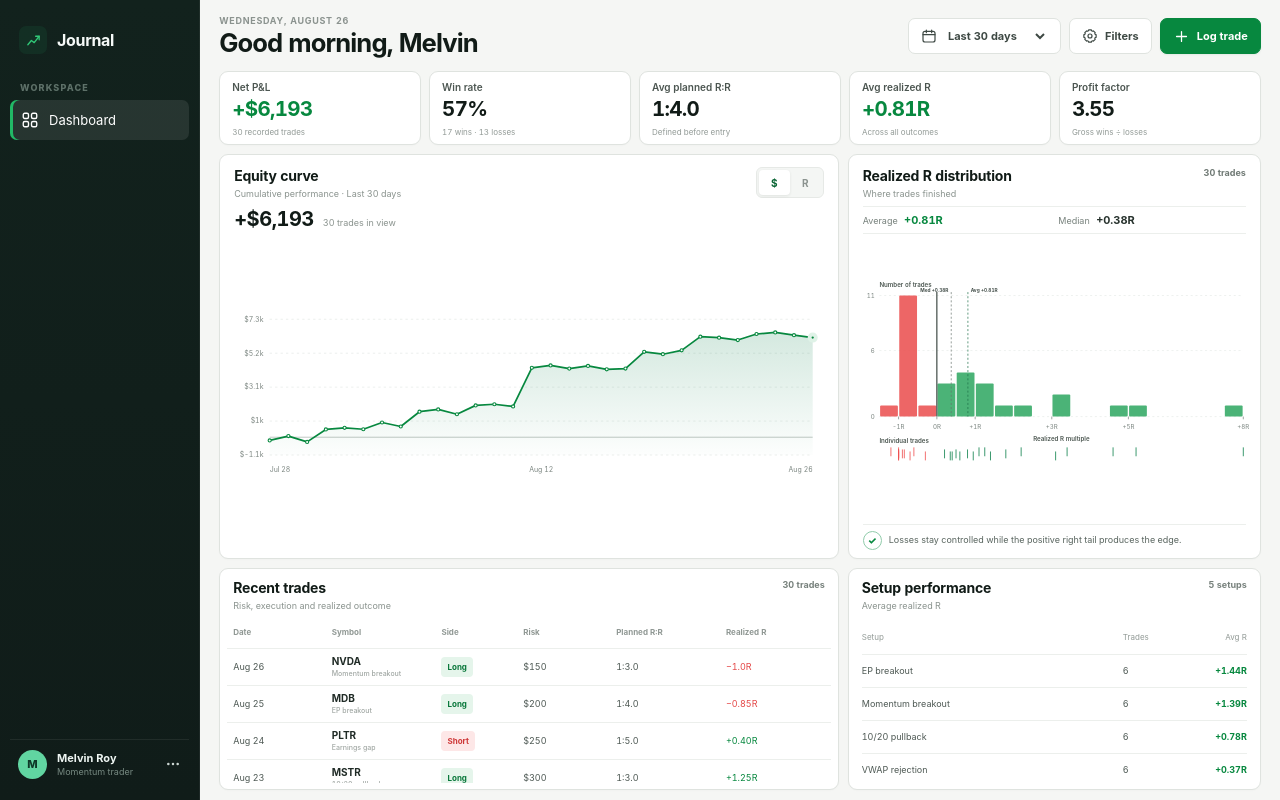
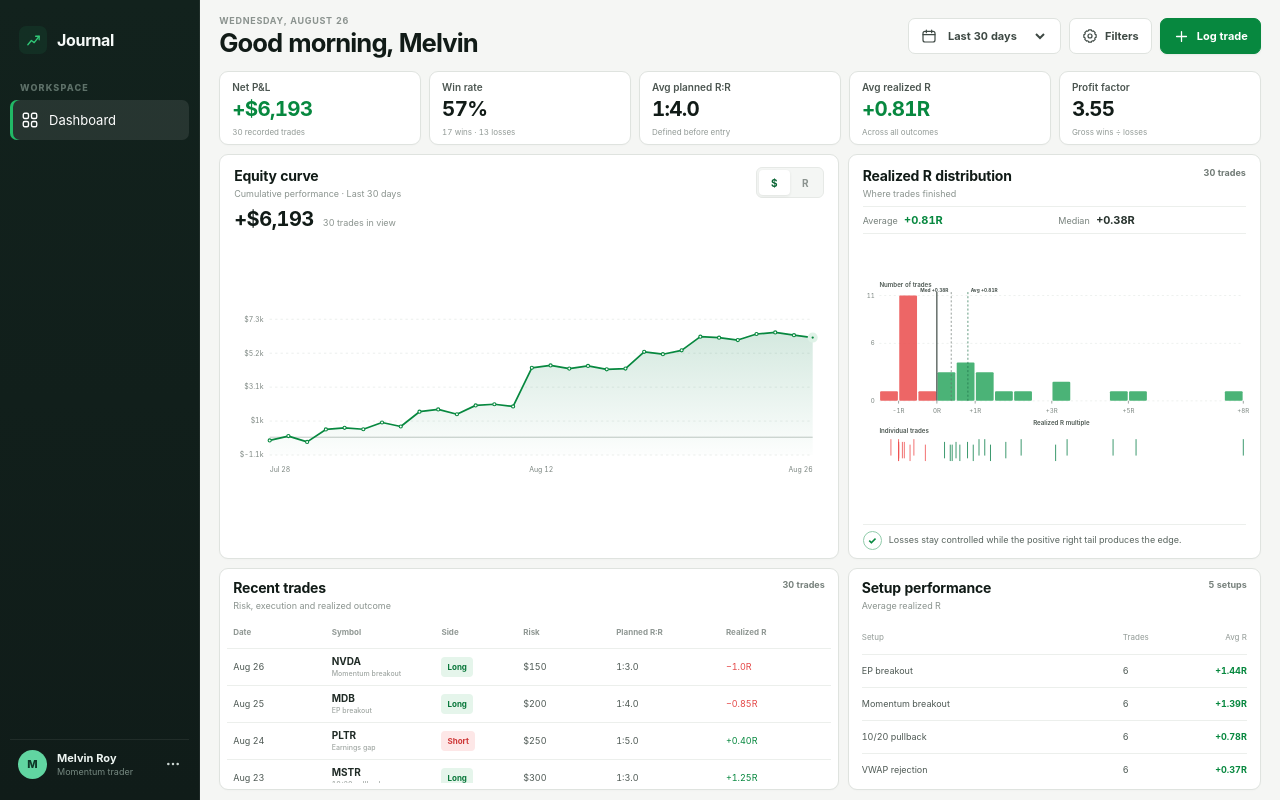
Before and after one commit to Melvinroy/Journal, a Next.js app: page / in a window 1280 px wide. Built offline with nearby package versions, Linux system fonts and the light colour scheme.

Commit message:
Enlarge realized trade outcome markers

```diff
--- a/app/page.tsx
+++ b/app/page.tsx
@@ -166,8 +166,8 @@ function DistributionChart({ trades }: { trades: Trade[] }) {
   const left = 24;
   const right = 4;
   const top = 28;
-  const chartBottom = 205;
-  const rugTop = 250;
+  const chartBottom = 182;
+  const rugTop = 238;
   const maxCount = Math.max(...bins.map((bin) => bin.count), 1);
   const plotWidth = width - left - right;
   const xValue = (value: number) => left + ((value - domainMin) / (domainMax - domainMin)) * plotWidth;
@@ -197,8 +197,8 @@ function DistributionChart({ trades }: { trades: Trade[] }) {
         <text x={Math.max(xValue(med) - 4, 48)} y={23} textAnchor="end" className="reference-label">Med {formatR(med)}</text>
         {labelValues.map((value) => <g key={value}><line x1={xValue(value)} y1={chartBottom} x2={xValue(value)} y2={chartBottom + 4} className="axis-tick"/><text x={xValue(value)} y={chartBottom + 18} textAnchor="middle" className="axis-label">{value > 0 ? "+" : ""}{value}R</text></g>)}
         <text x={(left + width - right) / 2} y={chartBottom + 36} textAnchor="middle" className="axis-title">Realized R multiple</text>
-        <text x={left} y={rugTop - 7} className="axis-title">Individual trades</text>
-        {trades.map((trade, index) => <line key={trade.id} x1={xValue(trade.r)} y1={rugTop + (index % 3) * 3} x2={xValue(trade.r)} y2={rugTop + 13 + (index % 3) * 3} className={trade.r < 0 ? "rug negative-rug" : "rug positive-rug"}><title>{trade.symbol} · {formatR(trade.r)} · {formatMoney(trade.pnl)}</title></line>)}
+        <text x={left} y={rugTop - 9} className="axis-title">Individual trades</text>
+        {trades.map((trade, index) => <line key={trade.id} x1={xValue(trade.r)} y1={rugTop + (index % 3) * 4} x2={xValue(trade.r)} y2={rugTop + 24 + (index % 3) * 4} className={trade.r < 0 ? "rug negative-rug" : "rug positive-rug"}><title>{trade.symbol} · {formatR(trade.r)} · {formatMoney(trade.pnl)}</title></line>)}
       </svg>
     </div>
   );
```
